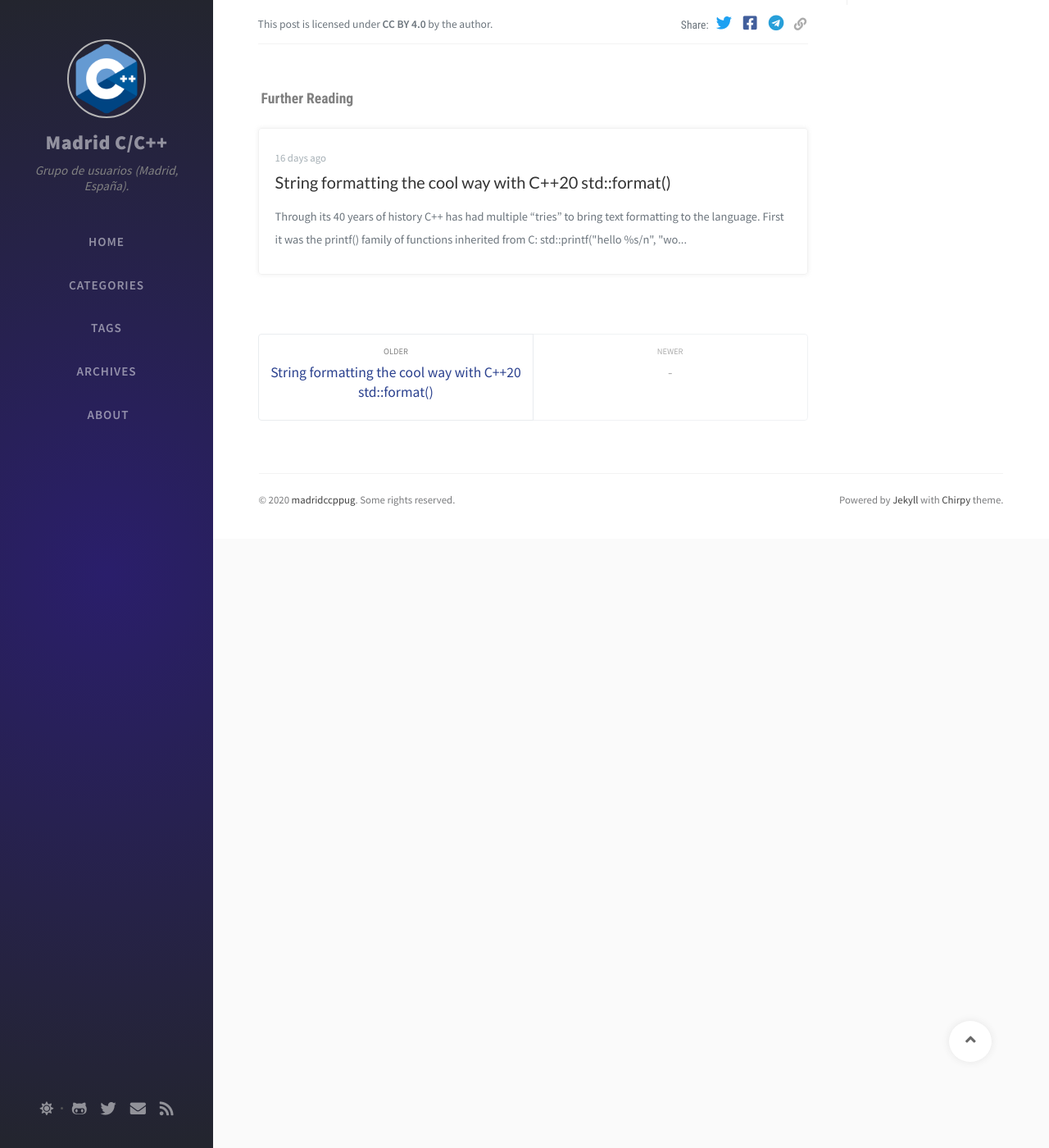
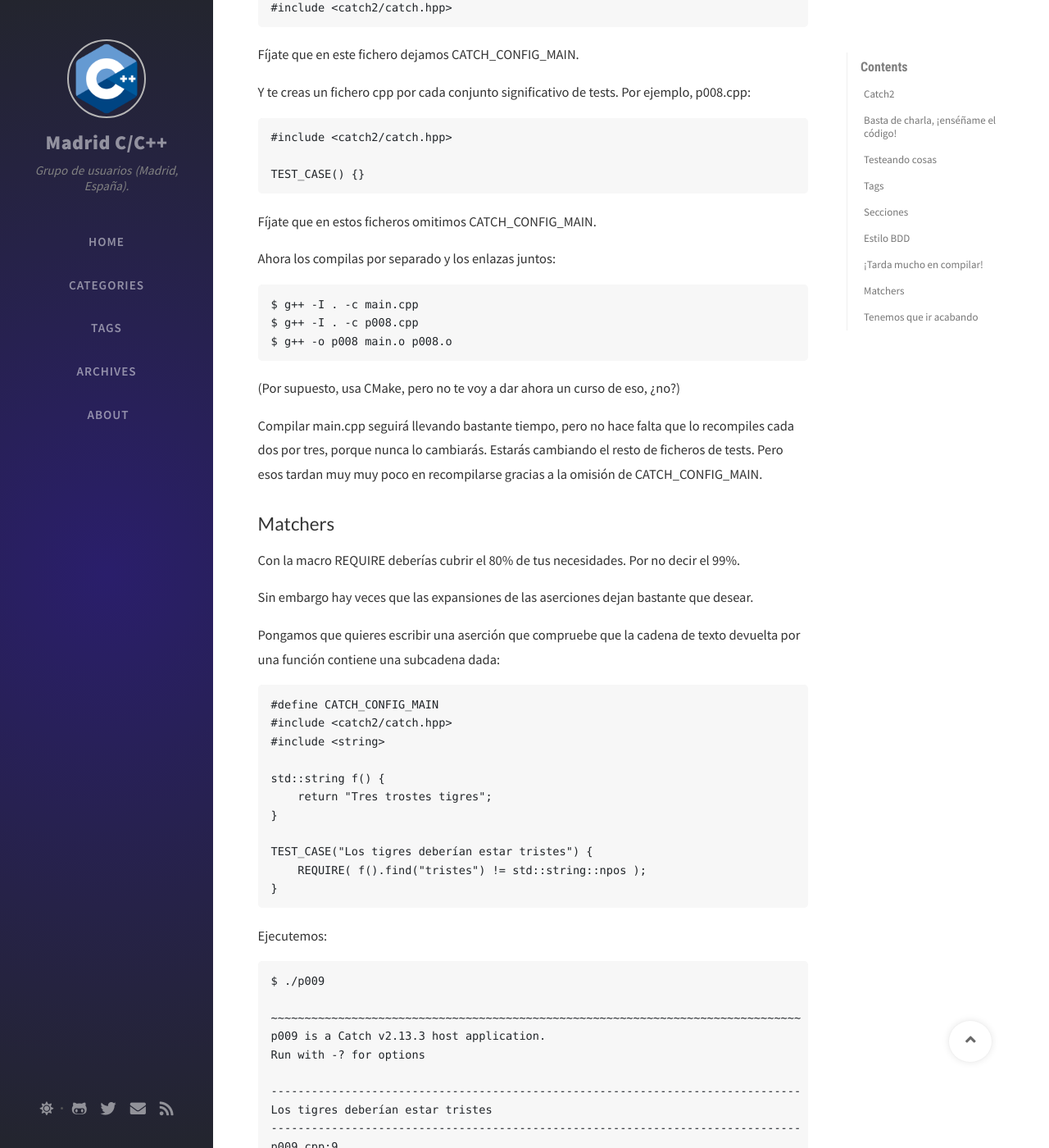
Before and after one commit to madridccppug/madridccppug.github.io, a Jekyll site: the page built from _posts/2020-11-22-catch2.md, in a window 1280 px wide and 1400 px high, scrolled down 11963 px. Shown: the whole window at 82% size. Built offline with Jekyll 4.4.1, drawn with Linux system fonts in a browser that asks for light colours; nearby versions of some CDN libraries; comment, search, counter and statistics services are not loaded; some of the changed text lies outside the part shown.

Commit message:
First finished Catch2 post

````diff
--- a/_posts/2020-11-22-catch2.md
+++ b/_posts/2020-11-22-catch2.md
@@ -458,8 +458,175 @@
 
 En mi opinión, los tests quedan más legibles y enfocados si se usan de esta forma. Pero, oye, si no te gusta, pues utilizas simplemente REQUIRE y ya está.
 
+## ¡Tarda mucho en compilar!
+
+No me queda la más mínima duda de que habrás ido copiando todos los ejemplos del post, compilandolos y ejecutándolos. Por supuesto. Claro.
+
+Y te habrás dado cuenta de que tardan bastante en compilar. Sinceramente, es exagerado.
+
+Es el precio a pagar por tener todo en un único fichero de cabecera.
+
+Pero hay una solución. Te creas un fichero main.cpp (puedes cambiar el nombre) con este contenido:
+```
+#define CATCH_CONFIG_MAIN
+#include <catch2/catch.hpp>
+```
+Fíjate que en este fichero dejamos CATCH_CONFIG_MAIN.
+
+Y te creas un fichero cpp por cada conjunto significativo de tests. Por ejemplo, p008.cpp:
+```
+#include <catch2/catch.hpp>
+
+TEST_CASE() {}
+```
+Fíjate que en estos ficheros omitimos CATCH_CONFIG_MAIN.
+
+Ahora los compilas por separado y los enlazas juntos:
+```
+$ g++ -I . -c main.cpp
+$ g++ -I . -c p008.cpp
+$ g++ -o p008 main.o p008.o
+```
+
+(Por supuesto, usa CMake, pero no te voy a dar ahora un curso de eso, ¿no?)
+
+Compilar main.cpp seguirá llevando bastante tiempo, pero no hace falta que lo recompiles cada dos por tres, porque nunca lo cambiarás.
+Estarás cambiando el resto de ficheros de tests. Pero esos tardan muy muy poco en recompilarse gracias a la omisión de CATCH_CONFIG_MAIN.
+
 ## Matchers
 
-## Clara
+Con la macro REQUIRE deberías cubrir el 80% de tus necesidades. Por no decir el 99%.
 
-## Generadores
+Sin embargo hay veces que las expansiones de las aserciones dejan bastante que desear.
+
+Pongamos que quieres escribir una aserción que compruebe que la cadena de texto devuelta por una función contiene una subcadena dada:
+
+```
+#define CATCH_CONFIG_MAIN
+#include <catch2/catch.hpp>
+#include <string>
+
+std::string f() {
+    return "Tres trostes tigres";
+}
+
+TEST_CASE("Los tigres deberían estar tristes") {
+    REQUIRE( f().find("tristes") != std::string::npos );
+}
+```
+
+Ejecutemos:
+```
+$ ./p009
+
+~~~~~~~~~~~~~~~~~~~~~~~~~~~~~~~~~~~~~~~~~~~~~~~~~~~~~~~~~~~~~~~~~~~~~~~~~~~~~~~
+p009 is a Catch v2.13.3 host application.
+Run with -? for options
+
+-------------------------------------------------------------------------------
+Los tigres deberían estar tristes
+-------------------------------------------------------------------------------
+p009.cpp:9
+...............................................................................
+
+p009.cpp:10: FAILED:
+  REQUIRE( f().find("tristes") != std::string::npos )
+with expansion:
+  18446744073709551615 (0xffffffffffffffff)
+  !=
+  18446744073709551615 (0xffffffffffffffff)
+
+===============================================================================
+test cases: 1 | 1 failed
+assertions: 1 | 1 failed
+```
+
+Vale, vale. Supongo que si lo piensas un poco tiene sentido, pero... joer, ¡vaya porquería de mensaje de error!
+
+Lo que necesitamos es una forma de especificarle a Catch el mensaje que queremos que se imprima cuando la aserción falla.
+
+Y parece una cosa sencilla, pero no lo es tanto. En cualquier caso, la solución de Catch2 a este problema es bastante adecuada desde mi punto de vista: los Matchers.
+
+En vez de usar REQUIRE debemos usar REQUIRE_THAT (sí, sí, otra macro más... ¿dejamos ya el temita?)
+
+Esta macro recibe dos parámetros, el primero es el valor que queremos testear y el segundo un matcher que queremos que sea cierto:
+```
+#define CATCH_CONFIG_MAIN
+#include <catch2/catch.hpp>
+#include <string>
+
+using Catch::Matchers::Contains;
+
+std::string f() {
+    return "Tres trostes tigres";
+}
+
+TEST_CASE("Los tigres deberían estar tristes") {
+    REQUIRE_THAT( f(), Contains("tristes"));
+}
+```
+
+Ahora el error es mucho más claro:
+```
+$ ./p010
+
+~~~~~~~~~~~~~~~~~~~~~~~~~~~~~~~~~~~~~~~~~~~~~~~~~~~~~~~~~~~~~~~~~~~~~~~~~~~~~~~
+p010 is a Catch v2.13.3 host application.
+Run with -? for options
+
+-------------------------------------------------------------------------------
+Los tigres deberían estar tristes
+-------------------------------------------------------------------------------
+p010.cpp:11
+...............................................................................
+
+p010.cpp:12: FAILED:
+  REQUIRE_THAT( f(), Contains("tristes") )
+with expansion:
+  "Tres trostes tigres" contains: "tristes"
+
+===============================================================================
+test cases: 1 | 1 failed
+assertions: 1 | 1 failed
+```
+
+Mucho mejor.
+
+Pero es que además los podemos combinar:
+```
+#define CATCH_CONFIG_MAIN
+#include <catch2/catch.hpp>
+#include <string>
+
+using Catch::Matchers::EndsWith;
+using Catch::Matchers::Contains;
+
+std::string f() {
+    return "Tres trostes tigres";
+}
+
+TEST_CASE("Los tigres deberían estar tristes") {
+    REQUIRE_THAT( f(),
+              EndsWith("tigres") && Contains("tristes"));
+}
+```
+
+Ejecutando:
+```
+p011.cpp:14: FAILED:
+  REQUIRE_THAT( f(), EndsWith("tigres") && Contains("tristes") )
+with expansion:
+  "Tres trostes tigres" ( ends with: "tigres" and contains: "tristes" )
+```
+
+## Tenemos que ir acabando
+
+Mi Community Manager me está diciendo que el post está quedando demasiado largo.
+
+Pero es que me estoy dejando muchas cosas en el tintero. Así, a bote pronto:
+- Clara, the Command Line parser
+- Generadores
+- Instanciación automática de templates
+- Y, en general, muchas otras macros.
+
+En fin, supongo que si recibo muchos comentarios a favor de hacer otro post sobre esos temas lo terminaré haciendo. Como precaución he desactivado los comentarios, que tampoco es cosa de currar por currar...
````
